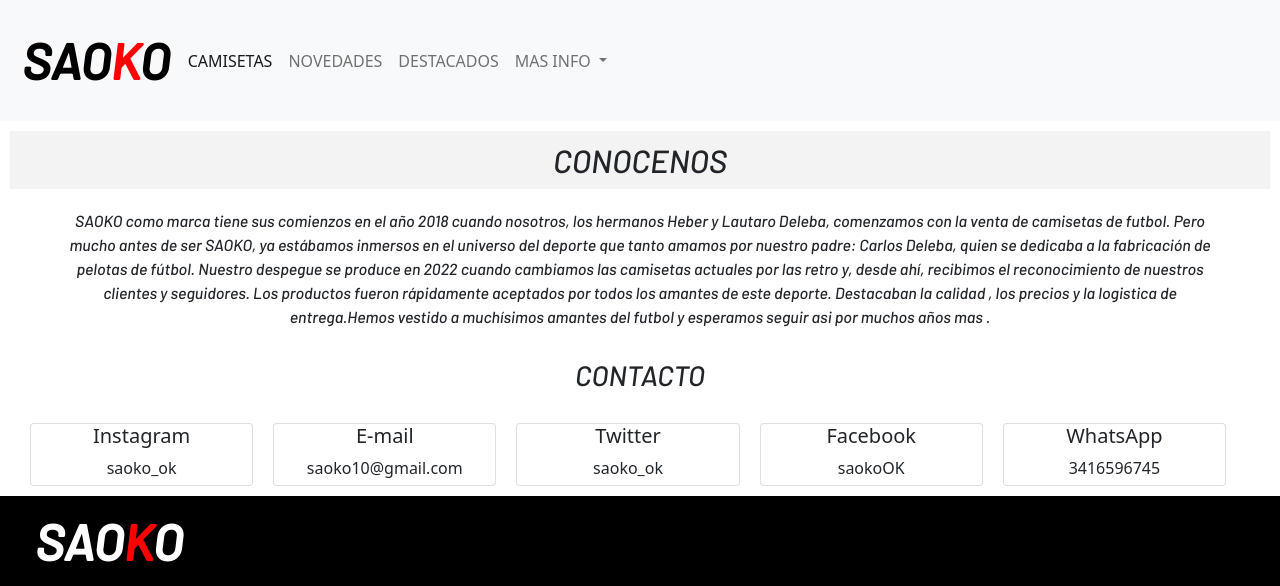
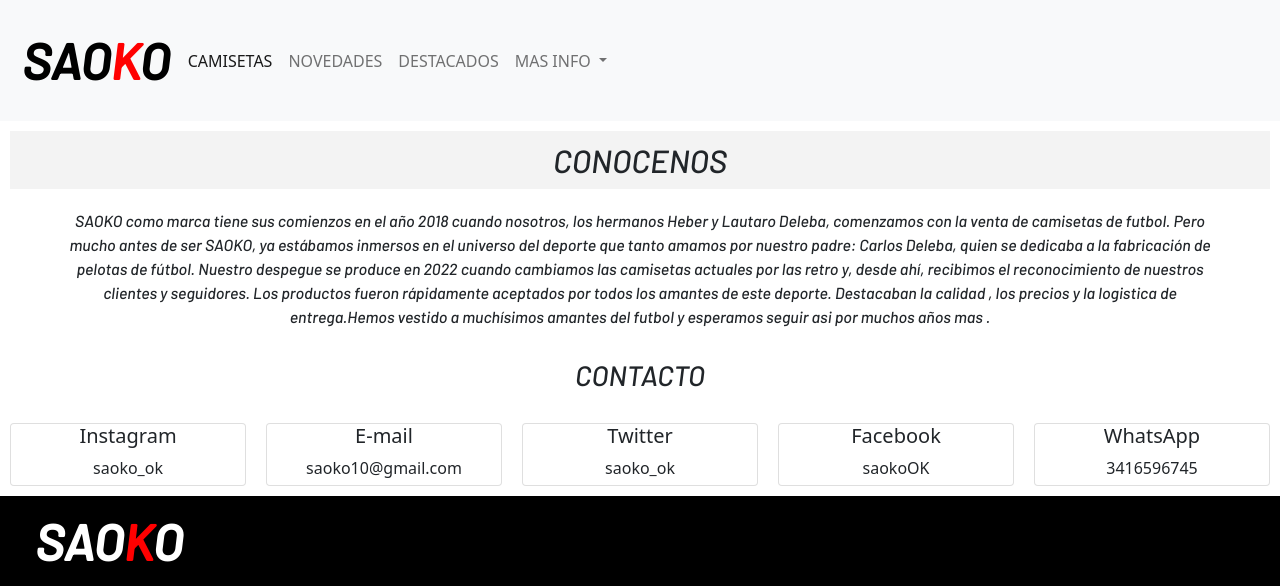
Before and after one commit to Heber-Deleba/Pre-entrega1-Deleba, a website: page pages/contacto.html in a window 1280 px wide. Shown: the top 586 px of the page. Drawn offline with nearby package versions, Linux system fonts and the light colour scheme; a web font is replaced by a local one.

Commit message:
retocando mediaquerys

```diff
--- a/scss/components/_footer.scss
+++ b/scss/components/_footer.scss
@@ -10,7 +10,7 @@
                 font-style: italic;
                 margin-left: 35px;
                 padding-top: 15px;
-                display: inline-block;
+
                 span{
                     color:$color-terciario;
                 }
--- a/scss/components/_layouts.scss
+++ b/scss/components/_layouts.scss
@@ -136,13 +136,11 @@
     }
     .contacto-contenedor{
         @include flex ( flex, center, center);
-        width: 95%;
-        margin-left: 20px;
+
         .card{
             margin: 10px;
             transition: 1s;
             &:hover{
-                transform: scale(1.1);
                 box-shadow: 0px 0px 10px 10px  rgba(0, 0, 0, 0.073);
             }
             .card-body{
@@ -220,3 +218,5 @@
 
     }
 }
+
+//----MENSAJE PARA TUTOR: No se que parte del codigo se podria trasladar a _generales.scss y ademas no se si utilice bien el mixin ya que no se aplico en estilos.css de la misma forma que lo vimos en clase//
```
Also changed, not shown: css/estilos.css, scss/base/_mediaquerys.scss (line endings or trailing spaces).
